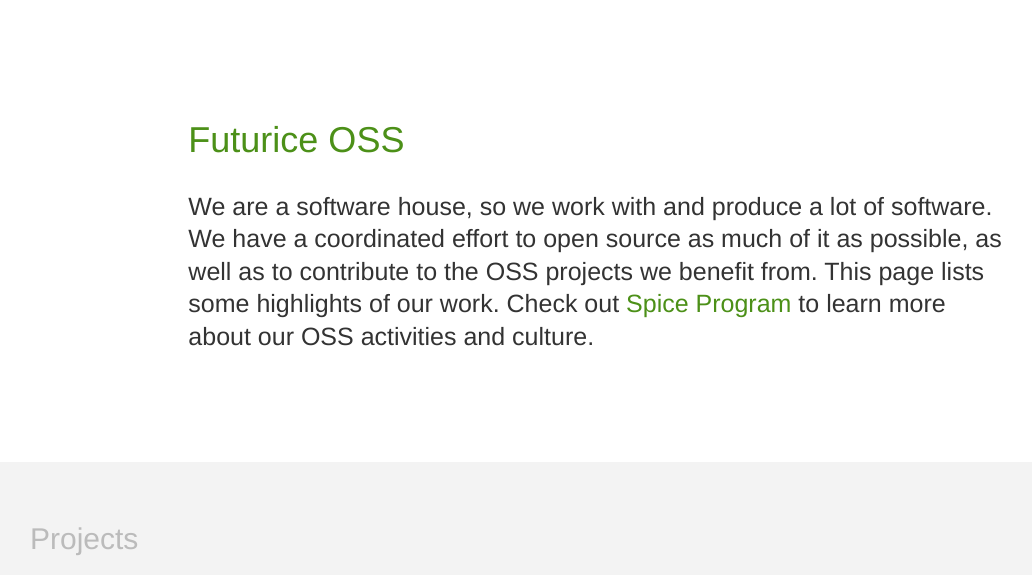
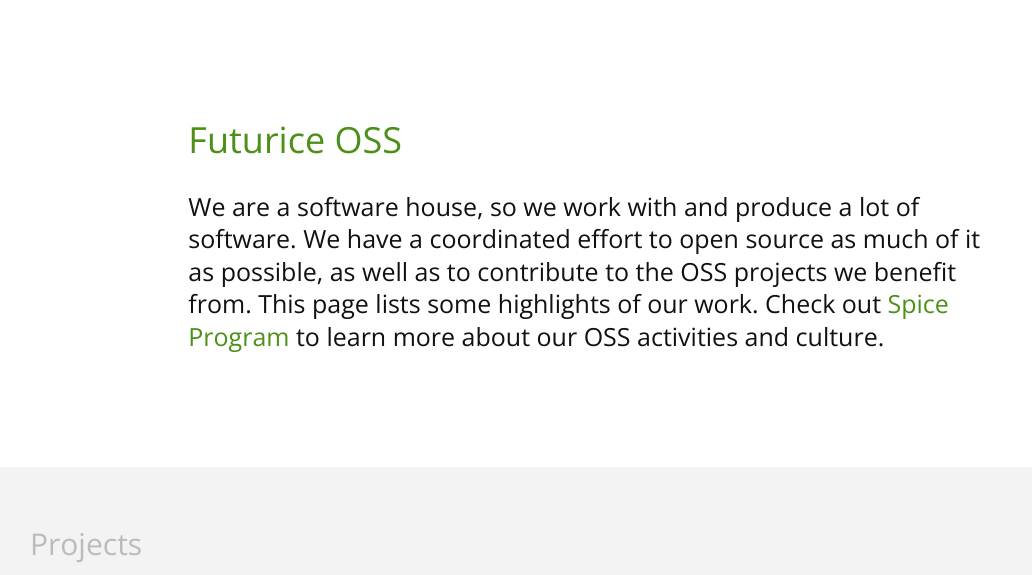
Before and after one commit to futurice/futurice.github.io, a Jekyll site: the page built from index.html, in a window 1280 px wide. Shown: the top 575 px of the page, without its empty margins (40-1072 px from the left). Built offline with Jekyll 4.4.1, drawn with Linux system fonts in a browser that asks for light colours; nearby versions of some CDN libraries; comment, search, counter and statistics services are not loaded; grey boxes are pictures that could not be loaded.

Commit message:
Use Open Sans as the default font. This way the page is more in line with http://www.spiceprogram.org/ This change required the main.css to be linked after bootstrap css. This change broke some margins and paddings that are fixed now

```diff
--- a/_includes/head.html
+++ b/_includes/head.html
@@ -6,15 +6,16 @@
     <title>{% if page.title %}{{ page.title }}{% else %}{{ site.title }}{% endif %}</title>
     <meta name="description" content="{{ site.description }}">
 
-    <link rel="stylesheet" href="{{ "/css/main.css" | prepend: site.baseurl }}">
     <link rel="canonical" href="{{ page.url | replace:'index.html','' | prepend: site.baseurl | prepend: site.url }}">
 
     <link rel="stylesheet" href="//netdna.bootstrapcdn.com/bootstrap/3.1.1/css/bootstrap.min.css" />
 
     <link rel="stylesheet" href="/octicons/octicons.css">
+    <link rel="stylesheet" href="{{ "/css/main.css" | prepend: site.baseurl }}">
 
     <script src="http://ajax.googleapis.com/ajax/libs/jquery/1.11.0/jquery.min.js"></script>
     <script src="//netdna.bootstrapcdn.com/bootstrap/3.1.1/js/bootstrap.min.js"></script>
     <script src="../js/jquery.expander.min.js" type="text/javascript"></script>
     <script src="../js/main.js" type="text/javascript"></script>
+    <link rel="stylesheet" href="http://fonts.googleapis.com/css?family=Open+Sans:300,400,700" type="text/css" />
 </head>
--- a/_sass/_base.scss
+++ b/_sass/_base.scss
@@ -4,7 +4,6 @@
 body, h1, h2, h3, h4, h5, h6,
 p, blockquote, pre, hr,
 dl, dd, ol, ul, figure {
-    margin: 0;
     padding: 0;
 }
 
--- a/css/main.scss
+++ b/css/main.scss
@@ -6,7 +6,7 @@
 
 
 // Our variables
-$base-font-family: Helvetica, Arial, sans-serif;
+$base-font-family: 'Open Sans', Helvetica, Arial, sans-serif;
 $base-font-size:   16px;
 $small-font-size:  $base-font-size * 0.875;
 $base-line-height: 1.5;
@@ -173,7 +173,8 @@
 
 .header {
 	background-color: #fff;
-	padding: 100px 0;
+	padding-top: 100px;
+	padding-bottom: 100px;
 	display: block;
 	position: relative;
 	min-width: 100%;
```
